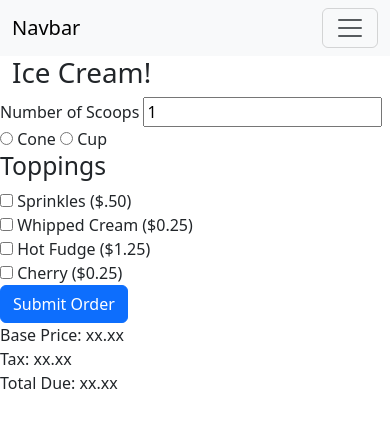
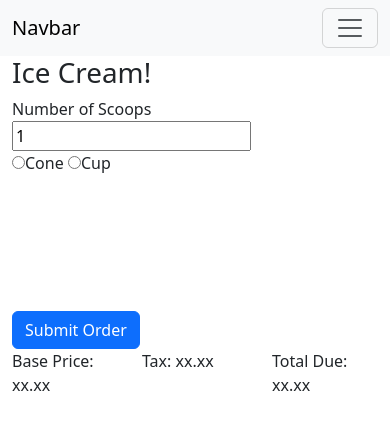
Before and after one commit to Dmoncrief/IceCream, a plain HTML site: page index.html in a window 390 px wide. Drawn offline with nearby package versions, Linux system fonts and the light colour scheme.

Commit message:
fixed html

```diff
--- a/index.html
+++ b/index.html
@@ -1,19 +1,23 @@
 <!doctype html>
 <html lang="en">
+
 <head>
   <meta charset="utf-8">
   <meta name="viewport" content="width=device-width, initial-scale=1">
   <title>Bootstrap demo</title>
-    <link href="https://cdn.jsdelivr.net/npm/bootstrap@5.3.3/dist/css/bootstrap.min.css" rel="stylesheet" integrity="sha384-QWTKZyjpPEjISv5WaRU9OFeRpok6YctnYmDr5pNlyT2bRjXh0JMhjY6hW+ALEwIH" crossorigin="anonymous">
+  <link href="https://cdn.jsdelivr.net/npm/bootstrap@5.3.3/dist/css/bootstrap.min.css" rel="stylesheet"
+    integrity="sha384-QWTKZyjpPEjISv5WaRU9OFeRpok6YctnYmDr5pNlyT2bRjXh0JMhjY6hW+ALEwIH" crossorigin="anonymous">
   <link href="css/site.css" rel="stylesheet">
 </head>
+
 <body>
 
   <header>
     <nav class="navbar navbar-expand-lg bg-body-tertiary">
       <div class="container">
         <a class="navbar-brand" href="#">Navbar</a>
-              <button class="navbar-toggler" type="button" data-bs-toggle="collapse" data-bs-target="#navbarSupportedContent" aria-controls="navbarSupportedContent" aria-expanded="false" aria-label="Toggle navigation">
+        <button class="navbar-toggler" type="button" data-bs-toggle="collapse" data-bs-target="#navbarSupportedContent"
+          aria-controls="navbarSupportedContent" aria-expanded="false" aria-label="Toggle navigation">
           <span class="navbar-toggler-icon"></span>
         </button>
         <div class="collapse navbar-collapse" id="navbarSupportedContent">
@@ -25,13 +29,16 @@
               <a class="nav-link" href="#">Link</a>
             </li>
             <li class="nav-item dropdown">
-                    <a class="nav-link dropdown-toggle" href="#" role="button" data-bs-toggle="dropdown" aria-expanded="false">
+              <a class="nav-link dropdown-toggle" href="#" role="button" data-bs-toggle="dropdown"
+                aria-expanded="false">
                 Dropdown
               </a>
               <ul class="dropdown-menu">
                 <li><a class="dropdown-item" href="#">Action</a></li>
                 <li><a class="dropdown-item" href="#">Another action</a></li>
-                      <li><hr class="dropdown-divider"></li>
+                <li>
+                  <hr class="dropdown-divider">
+                </li>
                 <li><a class="dropdown-item" href="#">Something else here</a></li>
               </ul>
             </li>
@@ -50,69 +57,82 @@
   <main>
     <div class="container">
       <div class="row">
-
-           </div>
+        <div class="col">
           <h1>Ice Cream!</h1>
         </div>
+      </div>
+
 
 
       <div class="row">
         <div class="col">
           <label>Number of Scoops</label>
-              <input id="inputNumOfDays" type= "number" value="1">
-
-
-            <div>
-              <input id="inputCone" type="radio"> <label>Cone</label>
-
-
-              <input id="inputCup" type="radio"> <label>Cup</label>
-            </div>
-
-            <div class="row">
-              <div class="col">
-                <h2>Toppings</h2>
-                <input id="inputSprinkles" type="Checkbox"> <label>Sprinkles ($.50)</label>
-
-                <div class="row">
-                  <div class="col">
-                    <input id="inputWhippedCream" type="Checkbox"> <label>Whipped Cream ($0.25)</label>
-                    <div class="row">
-                      <div class="col">
-                        <input id="inputHotFudge" type="Checkbox"> <label>Hot Fudge ($1.25)</label>
-
-
-                    <div class="row">
-                      <div class="col">
-                        <input id="inputCherry" type="Checkbox"> <label>Cherry ($0.25)</label>
-
-
-                        <div class="row">
-                          <div class="col">
-                            <button id="submitOrder" class="btn btn-primary" type="button">Submit Order</button>
+          <input id="inputNumOfScoops" type="number" value="1">
         </div>
       </div>
 
       <div class="row">
         <div class="col">
-                            <div>
-                            <label>Base Price: </label>
-                            <span id="outputBasePrice" >xx.xx</span>
+          <input type="radio" name="icecreamtype" value="Cone"><label>Cone</label>
+          <input type="radio" name="icecreamtype" value="Cup"><label>Cup</label>
+        </div>
+      </div>
+
+      <!-- Checkboxes -->
+
+      <div id="toppingsRow" class="row" style="visibility:hidden;">
+        <div class="col">
+          <h2>Toppings</h2>
+          <div class="border">
+            <div class="row">
+              <div class="col">
+                <input id="inputSprinkles" type="Checkbox"> <label>Sprinkles ($.50)</label>
               </div>
               <div class="col">
-                            <label>Tax: </label>
-                            <span id="outputTax" >xx.xx</span>
+                <input id="inputWhippedCream" type="Checkbox"> <label>Whipped Cream ($0.25)</label>
+              </div>
+            </div>
+            <div class="row">
+              <div class="col">
+                <input id="inputHotFudge" type="Checkbox"> <label>Hot Fudge ($1.25)</label>
               </div>
               <div class="col">
-                            <label>Total Due: </label>
-                            <span id="outputTotalDue" >xx.xx</span>
+                <input id="inputCherry" type="Checkbox"> <label>Cherry ($0.25)</label>
+              </div>
+            </div>
+          </div>
+        </div>
+      </div>
+
+      <!-- Buttons -->
+
+      <div class="row">
+        <div class="col">
+          <button id="submitOrderButton" class="btn btn-primary" type="button">Submit Order</button>
+        </div>
       </div>
 
 
 
+      <!--Prices  -->
+
+      <div class="row">
+        <div class="col">
+          <label>Base Price: </label>
+          <span id="outputBasePrice">xx.xx</span>
         </div>
+        <div class="col">
+          <label>Tax: </label>
+          <span id="outputTax">xx.xx</span>
+        </div>
+        <div class="col">
+          <label>Total Due: </label>
+          <span id="outputTotalDue">xx.xx</span>
         </div>
 
+      </div>
+
+    </div>
   </main>
 
   <footer>
@@ -120,22 +140,11 @@
   </footer>
 
 
-
-
-
-
-
-
-
-
-
-
-
-
-
-
-    <script src="https://cdn.jsdelivr.net/npm/bootstrap@5.3.3/dist/js/bootstrap.bundle.min.js" integrity="sha384-YvpcrYf0tY3lHB60NNkmXc5s9fDVZLESaAA55NDzOxhy9GkcIdslK1eN7N6jIeHz" crossorigin="anonymous"></script>
+  <script src="https://cdn.jsdelivr.net/npm/bootstrap@5.3.3/dist/js/bootstrap.bundle.min.js"
+    integrity="sha384-YvpcrYf0tY3lHB60NNkmXc5s9fDVZLESaAA55NDzOxhy9GkcIdslK1eN7N6jIeHz"
+    crossorigin="anonymous"></script>
   <script src="scripts/site.js"></script>
 
 </body>
+
 </html>
--- a/scripts/site.js
+++ b/scripts/site.js
@@ -1 +1,90 @@
 "use strict"
+
+// Input Elements
+
+const iceCreamConeRadio = document.getElementById("iceCreamConeRadio");
+const iceCreamCupRadio = document.getElementById("iceCreamCupRadio");
+const inputHotFudge= document.getElementById("inputHotFudge");
+
+
+window.onload = function() {
+    iceCreamConeRadio.onclick = toggleToppingsRowVisability;
+    iceCreamCupRadio.onclick = toggleToppingsRowVisability;
+
+
+};
+
+function toggleToppingsRowVisability(){
+    console.log("toggle");
+
+    let shouldBeVisible = iceCreamCupRadio.checked;
+    console.log(shouldBeVisible);
+
+
+    if(shouldBeVisible){
+        // toppingsRow.style ="block";
+        toggleToppingsRowVisibility.style.visibility ="visible";
+    }
+
+    else {
+        // toppingsRow.style.display ="none";
+        toggleToppingsRowVisibility.style.visibility ="hidden";
+    }
+};
+
+
+
+
+
+
+
+
+
+
+
+
+
+
+
+
+
+
+
+
+
+
+
+
+
+
+
+
+
+
+
+
+
+
+
+
+
+
+
+
+
+
+
+
+
+// // Output elements
+// const outBasePrice = document.getElementById("outputBasePrice");
+// const outputTax = document.getElementById("outputTax");
+// const outputTotalDue = document.getElementById("outputTotalDue");
+
+
+// window.onload = function(){
+//     submitOrderButton.onclick = submitOrderButtonClick;
+// };
+// function onEstimateTotalCostButton() {
+//     // get known values
+//     let numOfDays = Number
```
Lines whose indentation alone changed are shown as unchanged.
